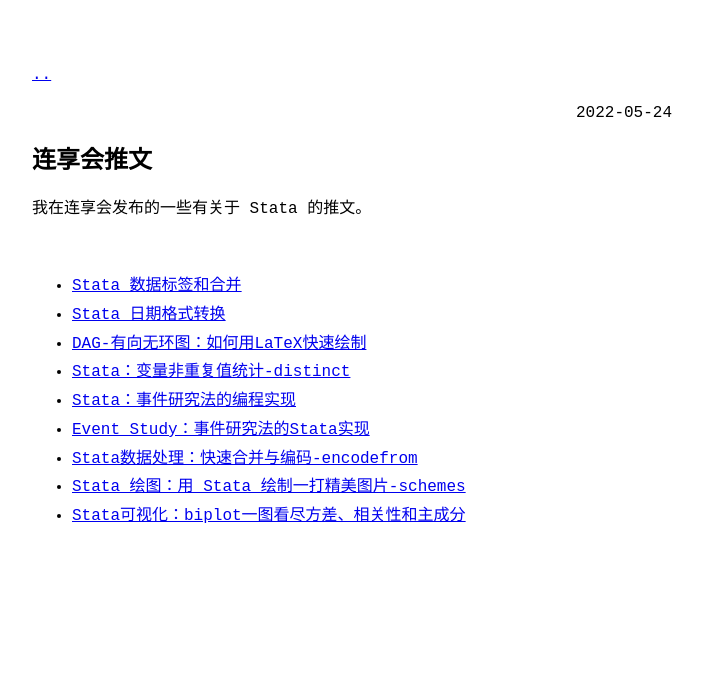
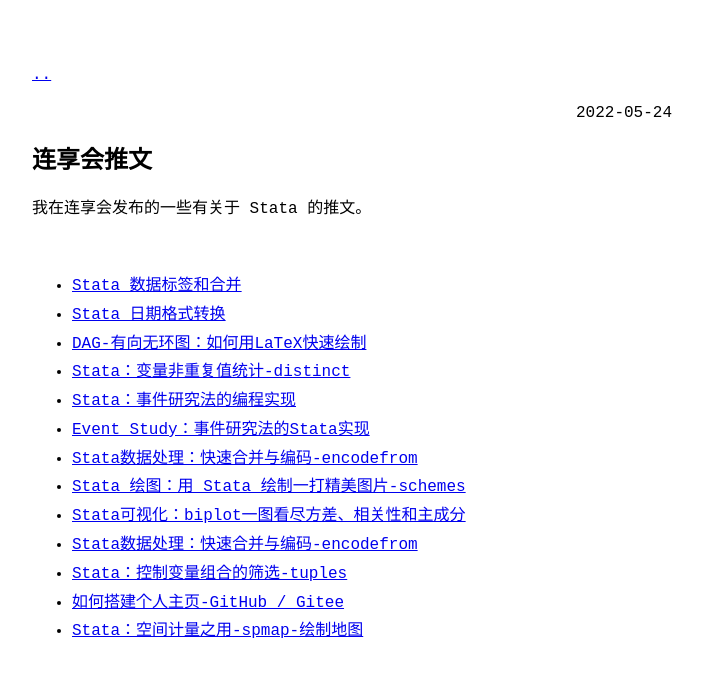
Before and after one commit to ShutterZor/ShutterZor.github.io, a Jekyll site: the page built from _posts/2022-5-24-连享会推文.md, in a window 1280 px wide. Shown: the top 677 px of the page, without its empty margins (288-991 px from the left). Built offline with Jekyll 4.4.1, drawn with Linux system fonts in a browser that asks for light colours.

Commit message:
update lianxhpost and paper

```diff
--- a/_posts/2022-5-24-连享会推文.md
+++ b/_posts/2022-5-24-连享会推文.md
@@ -16,5 +16,9 @@ category: example
 - [Stata数据处理：快速合并与编码-encodefrom](https://www.lianxh.cn/news/d5fd580ead246.html)
 - [Stata 绘图：用 Stata 绘制一打精美图片-schemes](https://www.lianxh.cn/news/0f2537275983f.html)
 - [Stata可视化：biplot一图看尽方差、相关性和主成分](https://www.lianxh.cn/news/3173ebd034f12.html)
+- [Stata数据处理：快速合并与编码-encodefrom](https://www.lianxh.cn/news/d5fd580ead246.html)
+- [Stata：控制变量组合的筛选-tuples](https://www.lianxh.cn/news/839f31d03cdf4.html)
+- [如何搭建个人主页-GitHub / Gitee](https://www.lianxh.cn/news/535f2433e8140.html)
+- [Stata：空间计量之用-spmap-绘制地图](https://www.lianxh.cn/news/ccd0bfde56bda.html)
 
 &emsp;
```
Also changed, not shown: _posts/2022-8-8-发表的论文.md (+1 -0 lines).
